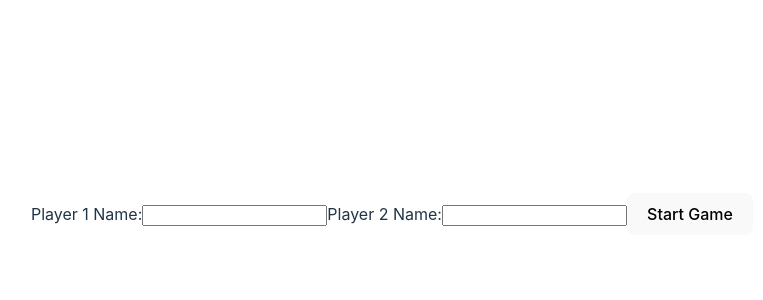
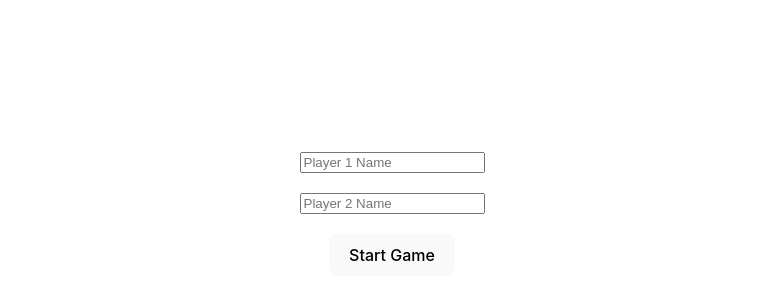
Before and after one commit to Medieinstitutet/tic-tac-toe-KennedyB1, a Vue app: page / in a window 1280 px wide. Shown: the part 186-486 px from the top of the page, without its empty margins (248-1011 px from the left). Built offline with nearby package versions, Linux system fonts and the light colour scheme.

Commit message:
User login

```diff
--- a/src/App.vue
+++ b/src/App.vue
@@ -8,18 +8,5 @@ import UserLogin from './components/UserLogin.vue';
 </template>
 
 <style scoped>
-.logo {
-  height: 6em;
-  padding: 1.5em;
-  will-change: filter;
-  transition: filter 300ms;
-}
 
-.logo:hover {
-  filter: drop-shadow(0 0 2em #646cffaa);
-}
-
-.logo.vue:hover {
-  filter: drop-shadow(0 0 2em #42b883aa);
-}
 </style>
--- a/src/components/UserLogin.vue
+++ b/src/components/UserLogin.vue
@@ -1,37 +1,50 @@
 <script setup lang="ts">
 import { ref } from 'vue'
 
+const player1Name = ref("");
+const player2Name = ref("");
 
+const handlePlayer1Input = (e: Event) => {
+  const inputElement = e.target as HTMLInputElement;
+  player1Name.value = capitalizeFirstLetter(inputElement.value);
+}
 
-const usersInput = ref("");
+const handlePlayer2Input = (e: Event) => {
+  const inputElement = e.target as HTMLInputElement;
+  player2Name.value = capitalizeFirstLetter(inputElement.value);
+}
 
-const startGame = (e: Event) => {
+const capitalizeFirstLetter = (name: string): string => {
+  return name.charAt(0).toUpperCase() + name.slice(1);
+}
 
-    // https://medieinstitutet.sharepoint.com/sites/FED22D/Delade%20dokument/Forms/AllItems.aspx?FolderCTID=0x012000FCDBD6389286214B9B1AE945F6A1AAE7&sortField=Created&isAscending=true&id=%2Fsites%2FFED22D%2FDelade%20dokument%2FJavascript%20%2D%20F%C3%B6rdjupning%2FRecordings%2FJavascript%20%2D%20F%C3%B6rdjupning%20%2D%20Demon%20och%20fr%C3%A5gor%2D20230519%5F135012%2DM%C3%B6tesinspelning%2Emp4&viewid=cf5f9ac3%2Ddec3%2D43d4%2D8bb8%2D4f9a2473ae5d&parent=%2Fsites%2FFED22D%2FDelade%20dokument%2FJavascript%20%2D%20F%C3%B6rdjupning%2FRecordings
+const startGame = () => {
+  console.log("Player 1 Name:", player1Name.value);
+  console.log("Player 2 Name:", player2Name.value);
 }
 </script>
 
+<template>
+  <form @submit.prevent="startGame" class="centered-form">
+    <input type="text" id="player1" v-model="player1Name" @input="handlePlayer1Input" placeholder="Player 1 Name" required>
 
-<template>
-    <form @submit.prevent="startGame">
-        <label for="player1">Player 1 Name:</label>
-        <input type="text" id="player1" :value="usersInput" required>
-
-        <label for="player2">Player 2 Name:</label>
-        <input type="text" id="player2" :value="usersInput" required>
-
-        <button type="submit">Start Game</button>
-    </form>
-</template>
-
-<!--<template>
-  <form @submit.prevent="startGame">
-    <label for="player1">Player 1 Name:</label>
-    <input type="text" id="player1" v-model="player1Name" required>
-
-    <label for="player2">Player 2 Name:</label>
-    <input type="text" id="player2" v-model="player2Name" required>
+    <input type="text" id="player2" v-model="player2Name" @input="handlePlayer2Input" placeholder="Player 2 Name" required>
 
     <button type="submit">Start Game</button>
   </form>
-</template>-->
+</template>
+
+<style scoped>
+.centered-form {
+  display: flex;
+  flex-direction: column;
+  align-items: center;
+  justify-content: center;
+  gap: 10px;
+}
+
+.centered-form input,
+.centered-form button {
+  margin: 5px;
+}
+</style>
```
